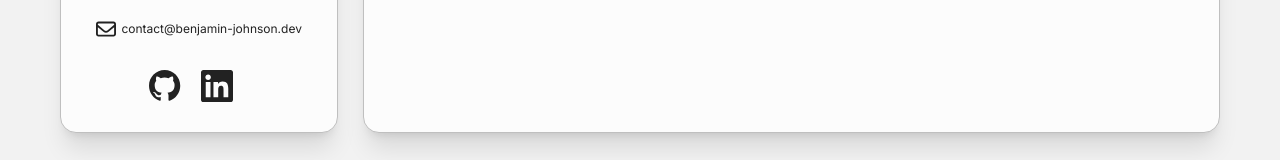
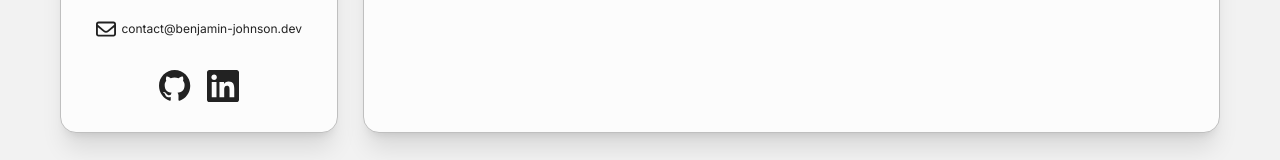
Before and after one commit to benjisu03/benjisu03.github.io, a Next.js app: page / in a window 1280 px wide. Shown: the part 279-439 px from the top of the page. Built offline with nearby package versions, Linux system fonts and the light colour scheme.

Commit message:
SocialIcons update

```diff
--- a/src/components/Sidebar.tsx
+++ b/src/components/Sidebar.tsx
@@ -1,7 +1,7 @@
 import Image from "next/image";
 import Separator from "@/components/Separator";
 import Tile from "@/components/Tile";
-import SocialIcons from "@/components/SocialIcons";
+import {GithubLink, LinkedInLink} from "@/components/SocialIcons";
 import ContactEntry from "@/components/ContactEntry";
 
 const Sidebar: React.FC = () => {
@@ -21,7 +21,11 @@ const Sidebar: React.FC = () => {
         <Separator className = { "my-[15px]" }/>
         <ContactEntry />
         <Separator className = { "my-[15px]" }/>
-        <SocialIcons />
+
+        <ul className="flex items-center gap-4">
+            <li><GithubLink link = "https://github.com/benjisu03" /></li>
+            <li><LinkedInLink link = "https://www.linkedin.com/in/benjamin-johnson-ia/" /></li>
+        </ul>
     </Tile>;
 }
 
--- a/src/components/SocialIcons.tsx
+++ b/src/components/SocialIcons.tsx
@@ -18,7 +18,7 @@ export const GithubLink = ({link, size = 32, className = ""}: IconLinkProps) =>
 export const GlobeLink = ({link, size = 32, className = ""}: IconLinkProps) => {
     return (
         <a className = {`block hover:text-accent ${className}`} href = {link} target="_blank" rel="noopener noreferrer" title="Website">
-            <svg xmlns="http://www.w3.org/2000/svg" viewBox="0 0 420 420" width = {size} height = {size} stroke="#000" fill="none">
+            <svg xmlns="http://www.w3.org/2000/svg" viewBox="0 0 420 420" width = {size} height = {size} stroke="currentColor" fill="none">
                 <path strokeWidth="26" d="M209,15a195,195 0 1,0 2,0z"/>
                 <path strokeWidth="18" d="m210,15v390m195-195H15M59,90a260,260 0 0,0 302,0 m0,240 a260,260 0 0,0-302,0M195,20a250,250 0 0,0 0,382 m30,0 a250,250 0 0,0 0-382"/>
             </svg>
@@ -26,22 +26,12 @@ export const GlobeLink = ({link, size = 32, className = ""}: IconLinkProps) => {
     );
 }
 
-
-const SocialIcons = () => {
+export const LinkedInLink = ({link, size = 32, className = ""}: IconLinkProps) => {
     return (
-        <ul className="ml-1 flex items-center">
-            <li className="mr-5 shrink-0 text-xs">
-                <GithubLink link = "https://github.com/benjisu03" />
-            </li>
-            <li className="mr-5 shrink-0 text-xs">
-                <a className="block hover:text-accent" href="https://www.linkedin.com/in/benjamin-johnson-ia/" target="_blank" rel="noopener noreferrer" title="LinkedIn">
-                    <svg xmlns="http://www.w3.org/2000/svg" viewBox="0 0 24 24" fill="currentColor" className="w-8 h-8">
-                        <path d="M20.447 20.452h-3.554v-5.569c0-1.328-.027-3.037-1.852-3.037-1.853 0-2.136 1.445-2.136 2.939v5.667H9.351V9h3.414v1.561h.046c.477-.9 1.637-1.85 3.37-1.85 3.601 0 4.267 2.37 4.267 5.455v6.286zM5.337 7.433c-1.144 0-2.063-.926-2.063-2.065 0-1.138.92-2.063 2.063-2.063 1.14 0 2.064.925 2.064 2.063 0 1.139-.925 2.065-2.064 2.065zm1.782 13.019H3.555V9h3.564v11.452zM22.225 0H1.771C.792 0 0 .774 0 1.729v20.542C0 23.227.792 24 1.771 24h20.451C23.2 24 24 23.227 24 22.271V1.729C24 .774 23.2 0 22.222 0h.003z"/>
-                    </svg>
-                </a>
-            </li>
-        </ul>
+        <a className = {`block hover:text-accent ${className}`} href = {link} target="_blank" rel="noopener noreferrer" title="LinkedIn">
+            <svg xmlns = "http://www.w3.org/2000/svg" viewBox = "0 0 24 24" width = {size} height = {size} fill = "currentColor">
+                <path d="M20.447 20.452h-3.554v-5.569c0-1.328-.027-3.037-1.852-3.037-1.853 0-2.136 1.445-2.136 2.939v5.667H9.351V9h3.414v1.561h.046c.477-.9 1.637-1.85 3.37-1.85 3.601 0 4.267 2.37 4.267 5.455v6.286zM5.337 7.433c-1.144 0-2.063-.926-2.063-2.065 0-1.138.92-2.063 2.063-2.063 1.14 0 2.064.925 2.064 2.063 0 1.139-.925 2.065-2.064 2.065zm1.782 13.019H3.555V9h3.564v11.452zM22.225 0H1.771C.792 0 0 .774 0 1.729v20.542C0 23.227.792 24 1.771 24h20.451C23.2 24 24 23.227 24 22.271V1.729C24 .774 23.2 0 22.222 0h.003z"/>
+            </svg>
+        </a>
     );
-};
-
-export default SocialIcons;
+}
```
